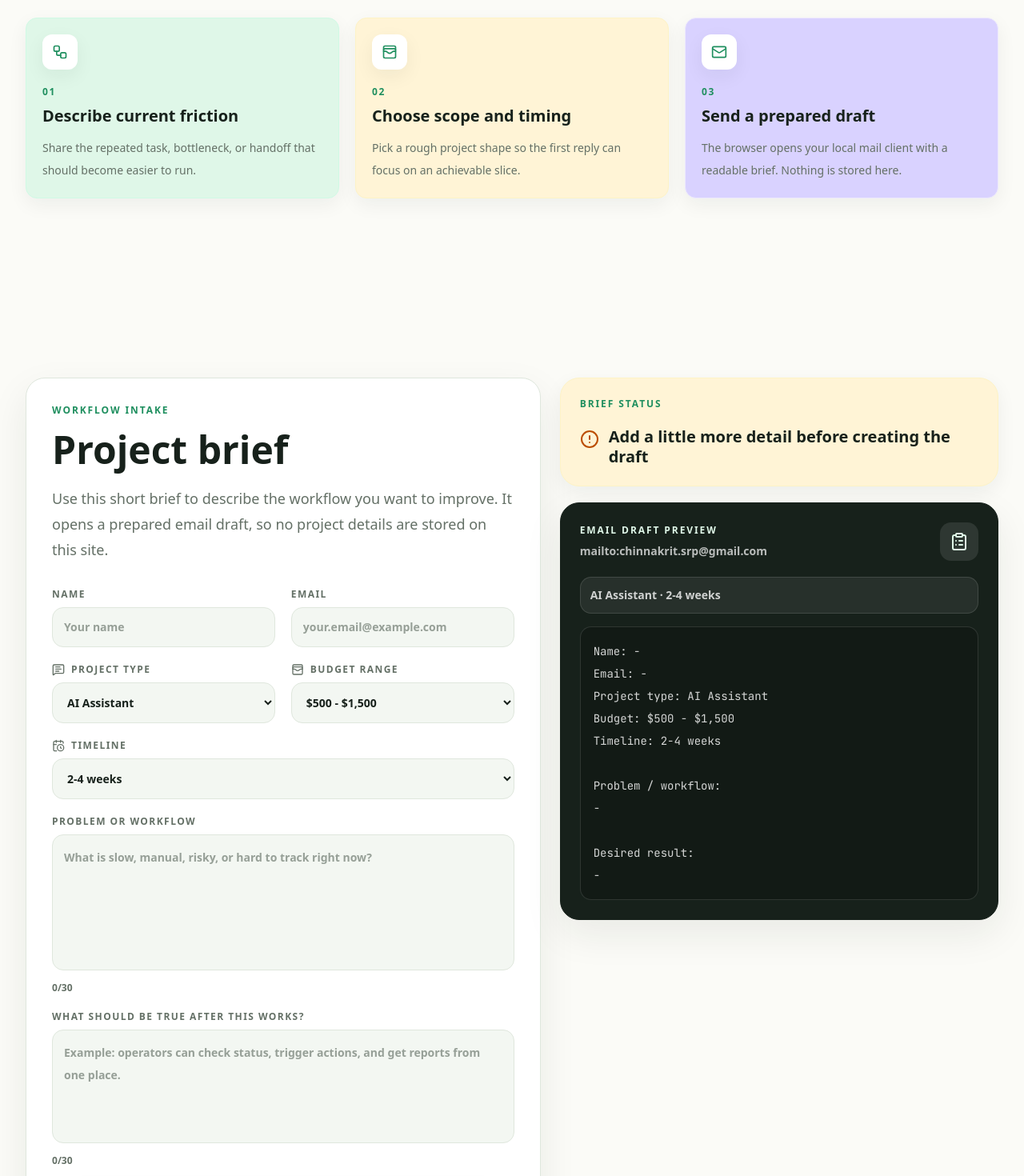
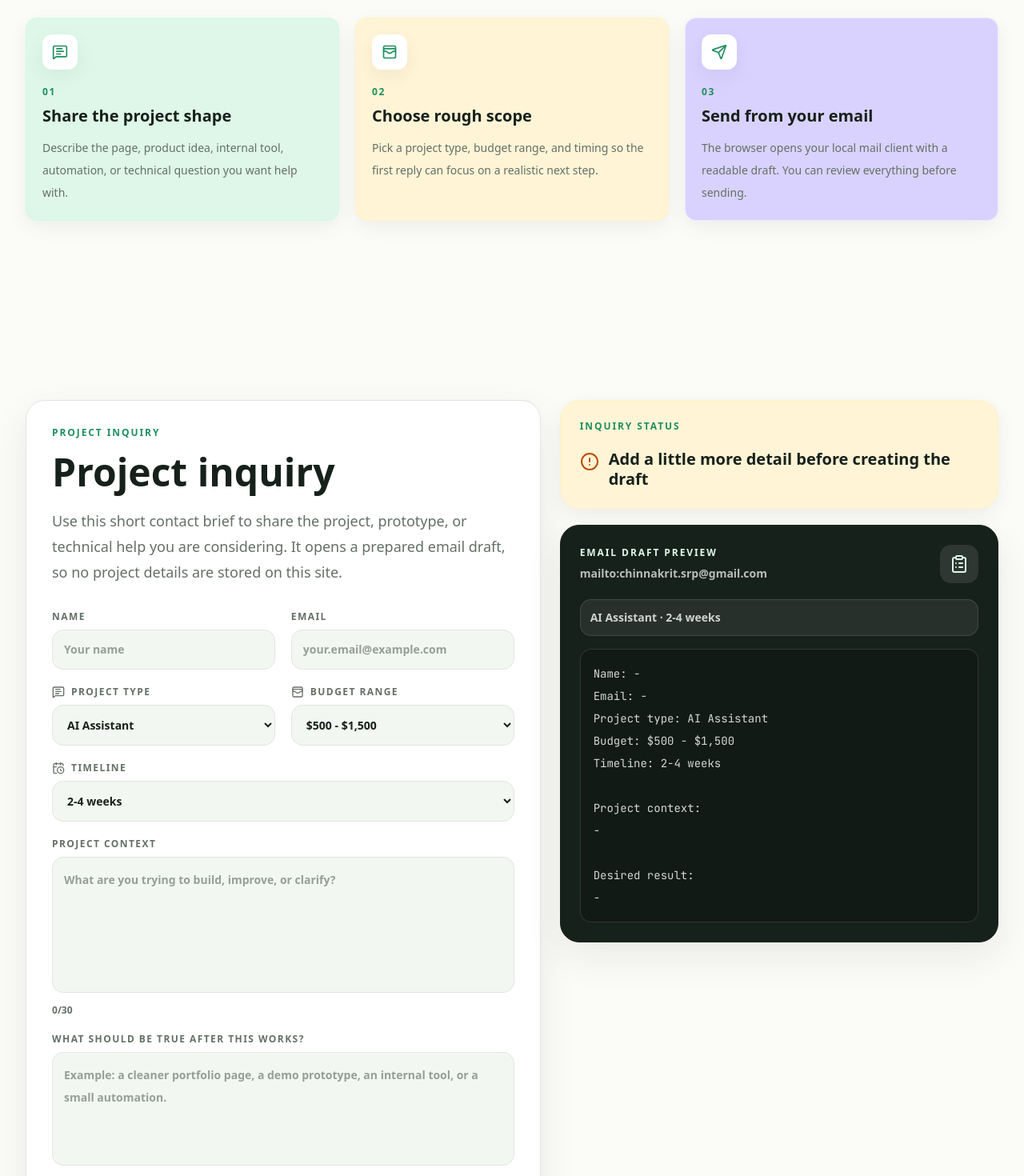
Before and after one commit to Manchinn/Portfolio, a Next.js app: page /work-with-me in a window 1280 px wide. Shown: the part 840-2310 px from the top of the page at 80% size. Built offline with nearby package versions, Linux system fonts and the light colour scheme.

Commit message:
feat: reframe work inquiry page

```diff
--- a/src/app/(portfolio)/work-with-me/page.tsx
+++ b/src/app/(portfolio)/work-with-me/page.tsx
@@ -11,9 +11,9 @@ import {
   LockKeyhole,
   Mail,
   MessageSquareText,
+  Send,
   ShieldCheck,
   WalletCards,
-  Workflow,
 } from 'lucide-react'
 import { profileCommon } from '@/data/portfolio'
 import { useTranslation } from '@/i18n/useTranslation'
@@ -22,31 +22,32 @@ import { SaasCard, SaasHeader, SaasSection } from '@/components/portfolio-saas/_
 
 const workCopy = {
   en: {
-    eyebrow: 'Workflow intake',
-    title: 'Scope one messy workflow into a clear build path.',
+    eyebrow: 'Project inquiry',
+    title: 'Tell me what you want to build next.',
     intro:
-      'Use this short brief to describe the workflow you want to improve. It opens a prepared email draft, so no project details are stored on this site.',
+      'Use this short contact brief to share the project, prototype, or technical help you are considering. It opens a prepared email draft, so no project details are stored on this site.',
     back: 'Back to portfolio',
     send: 'Create email draft',
     preview: 'Email draft preview',
-    ready: 'Brief ready',
+    ready: 'Inquiry ready',
     incomplete: 'Add a little more detail before creating the draft',
-    briefTitle: 'Project brief',
-    safetyTitle: 'Safe intake model',
-    processTitle: 'How the scoping flow works',
-    intakeTitle: 'Brief status',
+    briefTitle: 'Project inquiry',
+    safetyTitle: 'Private by default',
+    safetyHeadline: 'No storage, local draft first.',
+    processTitle: 'How this contact path works',
+    intakeTitle: 'Inquiry status',
     name: 'Name',
     email: 'Email',
     projectType: 'Project type',
     budget: 'Budget range',
     timeline: 'Timeline',
-    problem: 'Problem or workflow',
+    problem: 'Project context',
     goal: 'What should be true after this works?',
     placeholders: {
       name: 'Your name',
       email: 'your.email@example.com',
-      problem: 'What is slow, manual, risky, or hard to track right now?',
-      goal: 'Example: operators can check status, trigger actions, and get reports from one place.',
+      problem: 'What are you trying to build, improve, or clarify?',
+      goal: 'Example: a cleaner portfolio page, a demo prototype, an internal tool, or a small automation.',
     },
     projectTypes: ['AI Assistant', 'Internal Tool', 'Full-stack App', 'DevOps Automation'],
     budgets: ['Under $500', '$500 - $1,500', '$1,500 - $3,000', '$3,000+'],
@@ -64,45 +65,54 @@ const workCopy = {
     },
     steps: [
       {
-        title: 'Describe current friction',
-        body: 'Share the repeated task, bottleneck, or handoff that should become easier to run.',
+        title: 'Share the project shape',
+        body: 'Describe the page, product idea, internal tool, automation, or technical question you want help with.',
       },
       {
-        title: 'Choose scope and timing',
-        body: 'Pick a rough project shape so the first reply can focus on an achievable slice.',
+        title: 'Choose rough scope',
+        body: 'Pick a project type, budget range, and timing so the first reply can focus on a realistic next step.',
       },
       {
-        title: 'Send a prepared draft',
-        body: 'The browser opens your local mail client with a readable brief. Nothing is stored here.',
+        title: 'Send from your email',
+        body: 'The browser opens your local mail client with a readable draft. You can review everything before sending.',
       },
     ],
+    emailLabels: {
+      subject: 'Project inquiry',
+      type: 'Project type',
+      budget: 'Budget',
+      timeline: 'Timeline',
+      context: 'Project context',
+      result: 'Desired result',
+    },
   },
   th: {
-    eyebrow: 'Workflow intake',
-    title: 'เปลี่ยน workflow ที่ยุ่งให้เป็น scope งานที่ชัด',
+    eyebrow: 'Project inquiry',
+    title: 'เล่าโปรเจกต์ที่อยากสร้างหรือปรับปรุง',
     intro:
-      'กรอก brief สั้นๆ เพื่อบอก workflow ที่อยากปรับปรุง หน้านี้จะเปิด email draft ให้ส่งเอง จึงไม่มีการเก็บรายละเอียดโปรเจกต์บนเว็บ',
+      'กรอก contact brief สั้นๆ เพื่อบอกโปรเจกต์ prototype หรืองานเทคนิคที่อยากให้ช่วย หน้านี้จะเปิด email draft ให้ส่งเอง จึงไม่มีการเก็บรายละเอียดโปรเจกต์บนเว็บ',
     back: 'กลับหน้า portfolio',
     send: 'สร้าง Email Draft',
     preview: 'ตัวอย่าง Email Draft',
-    ready: 'Brief พร้อมส่ง',
+    ready: 'Inquiry พร้อมส่ง',
     incomplete: 'เพิ่มรายละเอียดอีกนิดก่อนสร้าง draft',
-    briefTitle: 'Project brief',
-    safetyTitle: 'Safe intake model',
-    processTitle: 'ขั้นตอนการ scope งาน',
-    intakeTitle: 'สถานะ brief',
+    briefTitle: 'Project inquiry',
+    safetyTitle: 'Private by default',
+    safetyHeadline: 'ไม่เก็บข้อมูลบนเว็บ เปิด draft ในเครื่องก่อน',
+    processTitle: 'ขั้นตอนการติดต่อ',
+    intakeTitle: 'สถานะ inquiry',
     name: 'ชื่อ',
     email: 'อีเมล',
     projectType: 'ประเภทงาน',
     budget: 'งบประมาณ',
     timeline: 'ระยะเวลา',
-    problem: 'ปัญหาหรือ workflow',
+    problem: 'บริบทโปรเจกต์',
     goal: 'ถ้าระบบนี้สำเร็จ ควรเกิดอะไรขึ้น?',
     placeholders: {
       name: 'ชื่อของคุณ',
       email: 'your.email@example.com',
-      problem: 'ตอนนี้งานส่วนไหนช้า manual เสี่ยง หรือ track ยาก?',
-      goal: 'เช่น operator เช็ก status, trigger action และดู report ได้จากที่เดียว',
+      problem: 'อยากสร้าง ปรับปรุง หรือเคลียร์เรื่องเทคนิคอะไร?',
+      goal: 'เช่น หน้า portfolio ที่ชัดขึ้น, demo prototype, internal tool หรือ automation เล็กๆ',
     },
     projectTypes: ['AI Assistant', 'Internal Tool', 'Full-stack App', 'DevOps Automation'],
     budgets: ['ต่ำกว่า $500', '$500 - $1,500', '$1,500 - $3,000', '$3,000+'],
@@ -120,18 +130,26 @@ const workCopy = {
     },
     steps: [
       {
-        title: 'เล่า friction ปัจจุบัน',
-        body: 'บอกงานซ้ำ bottleneck หรือ handoff ที่ควรทำให้ง่ายขึ้น',
+        title: 'เล่ารูปทรงของโปรเจกต์',
+        body: 'บอกหน้าเว็บ product idea, internal tool, automation หรือคำถามเทคนิคที่อยากให้ช่วย',
       },
       {
-        title: 'เลือก scope และ timing',
-        body: 'เลือกประเภทงานคร่าวๆ เพื่อให้คำตอบแรกโฟกัส slice ที่ทำได้จริง',
+        title: 'เลือก scope คร่าวๆ',
+        body: 'เลือกประเภทงาน งบประมาณ และเวลา เพื่อให้คำตอบแรกโฟกัส next step ที่ทำได้จริง',
       },
       {
-        title: 'ส่ง draft ที่เตรียมไว้',
-        body: 'Browser จะเปิด mail client พร้อม brief ที่อ่านง่าย และเว็บนี้ไม่เก็บข้อมูลไว้',
+        title: 'ส่งจากอีเมลของคุณ',
+        body: 'Browser จะเปิด mail client พร้อม draft ที่อ่านง่าย คุณตรวจรายละเอียดก่อนส่งได้',
       },
     ],
+    emailLabels: {
+      subject: 'Project inquiry',
+      type: 'ประเภทงาน',
+      budget: 'งบประมาณ',
+      timeline: 'ระยะเวลา',
+      context: 'บริบทโปรเจกต์',
+      result: 'ผลลัพธ์ที่ต้องการ',
+    },
   },
 }
 
@@ -180,19 +198,19 @@ export default function WorkWithMePage() {
     return [
       `Name: ${form.name || '-'}`,
       `Email: ${form.email || '-'}`,
-      `Project type: ${form.projectType}`,
-      `Budget: ${form.budget}`,
-      `Timeline: ${form.timeline}`,
+      `${copy.emailLabels.type}: ${form.projectType}`,
+      `${copy.emailLabels.budget}: ${form.budget}`,
+      `${copy.emailLabels.timeline}: ${form.timeline}`,
       '',
-      'Problem / workflow:',
+      `${copy.emailLabels.context}:`,
       form.problem || '-',
       '',
-      'Desired result:',
+      `${copy.emailLabels.result}:`,
       form.goal || '-',
     ].join('\n')
-  }, [form])
+  }, [copy.emailLabels.budget, copy.emailLabels.context, copy.emailLabels.result, copy.emailLabels.timeline, copy.emailLabels.type, form])
 
-  const mailtoHref = `mailto:${profileCommon.email}?subject=${encodeURIComponent(`Project brief: ${form.projectType}`)}&body=${encodeURIComponent(emailBody)}`
+  const mailtoHref = `mailto:${profileCommon.email}?subject=${encodeURIComponent(`${copy.emailLabels.subject}: ${form.projectType}`)}&body=${encodeURIComponent(emailBody)}`
 
   const updateForm = (field: keyof typeof form, value: string) => {
     setForm((current) => ({ ...current, [field]: value }))
@@ -230,7 +248,7 @@ export default function WorkWithMePage() {
             <div className="flex items-start justify-between gap-5">
               <div>
                 <p className="text-xs font-black uppercase tracking-[0.16em] text-saas-mint">{copy.safetyTitle}</p>
-                <h2 className="mt-4 text-3xl font-black leading-tight text-white">No storage, local draft first.</h2>
+                <h2 className="mt-4 text-3xl font-black leading-tight text-white">{copy.safetyHeadline}</h2>
               </div>
               <div className="flex h-14 w-14 shrink-0 items-center justify-center rounded-[14px] bg-white/10 text-saas-mint">
                 <ShieldCheck className="h-7 w-7" />
@@ -256,7 +274,7 @@ export default function WorkWithMePage() {
           {copy.steps.map((step, index) => (
             <SaasCard key={step.title} tone={index === 1 ? 'cream' : index === 2 ? 'lilac' : 'mint'}>
               <div className="flex h-11 w-11 items-center justify-center rounded-[12px] bg-white text-saas-green shadow-saas-sm">
-                {index === 0 ? <Workflow className="h-5 w-5" /> : index === 1 ? <WalletCards className="h-5 w-5" /> : <Mail className="h-5 w-5" />}
+                {index === 0 ? <MessageSquareText className="h-5 w-5" /> : index === 1 ? <WalletCards className="h-5 w-5" /> : <Send className="h-5 w-5" />}
               </div>
               <p className="mt-5 text-xs font-black uppercase tracking-[0.14em] text-saas-green">0{index + 1}</p>
               <h2 className="mt-2 text-xl font-black text-saas-ink">{step.title}</h2>
```
